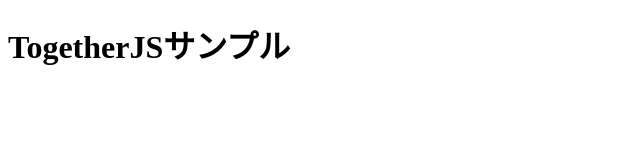
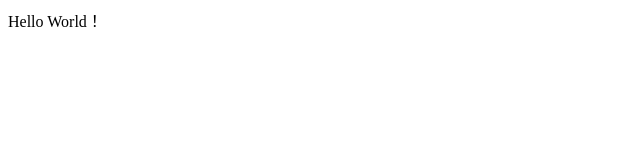
Before and after one commit to SShobon/SShobon.github.io, a plain HTML site: page index.html in a window 1280 px wide. Shown: the whole page, without its empty margins (0-640 px from the left). Drawn offline with Linux system fonts and the light colour scheme.

Commit message:
Update index.html

```diff
--- a/index.html
+++ b/index.html
@@ -1,9 +1,10 @@
 <!DOCTYPE html>
-<body>
-    <h1>TogetherJSサンプル</h1>
+<html>
+<head><!-- 裏設定エリアの開始 -->
+    <meta charset="utf-8"><!-- 文字化け防止 -->
+</head><!-- 裏設定エリアの終了 -->
 
-
-
-
-    <script src=”js/together.js”></script>
-</body>
+<body><!-- 画面に表示されるエリアの開始 -->
+    Hello World！
+</body><!-- 画面に表示されるエリアの終了 -->
+</html>
```
